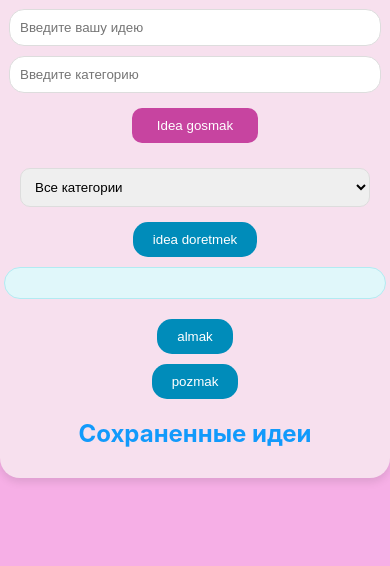
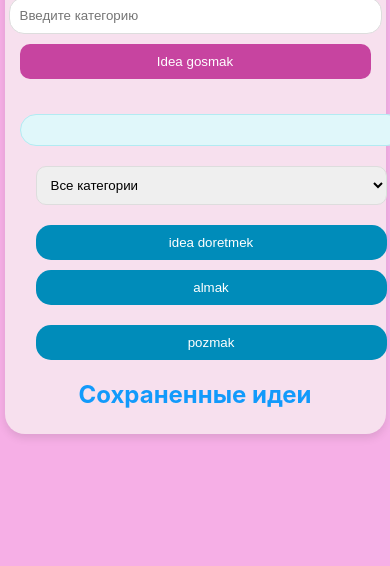
Before and after one commit to selbi98/js-idea-generator, a plain HTML site: page assets/index.html in a window 390 px wide. Shown: the part 278-844 px from the top of the page. Drawn offline with Linux system fonts and the light colour scheme.

Commit message:
Media Queries

```diff
--- a/assets/style.css
+++ b/assets/style.css
@@ -132,3 +132,92 @@ body {
     -ms-user-select: none;
     user-select: none;
 }
+@media (max-width: 768px) {
+    .container {
+
+        padding: 15px;
+    }
+
+    h1 {
+
+        font-size: 40px;
+    }
+
+
+    .idea-container {
+        flex-direction: row;
+        flex-wrap: wrap;
+        justify-content: center;
+        gap: 10px;
+    }
+
+    .idea-container button,
+    .idea-container select {
+        width: 48%;
+        max-width: none;
+    }
+
+
+    .idea-container p {
+        width: 100%;
+        max-width: 100%;
+        order: -1;
+    }
+}
+
+@media (max-width: 480px) {
+    h1 {
+
+        font-size: 30px;
+    }
+
+
+    .input-area {
+        flex-direction: column;
+    }
+
+
+    .input-area input,
+    .input-area button {
+        width: 100%;
+        max-width: 100%;
+        margin: 5px 0;
+    }
+
+
+    .idea-container {
+        flex-direction: column;
+        gap: 0;
+    }
+
+    .idea-container button,
+    .idea-container select,
+    .idea-container p {
+        width: 100%;
+        max-width: 100%;
+        margin-top: 10px;
+    }
+
+
+    .idea-container select {
+         margin-bottom: 10px;
+    }
+
+    .idea-container p {
+        order: -3;
+    }
+    .idea-container select {
+        order: -2;
+    }
+    .idea-container button {
+        order: 0;
+    }
+
+    #clearSavedButton {
+        margin-top: 20px;
+    }
+
+    #savedIdeasList {
+        max-width: 100%;
+    }
+}
```
